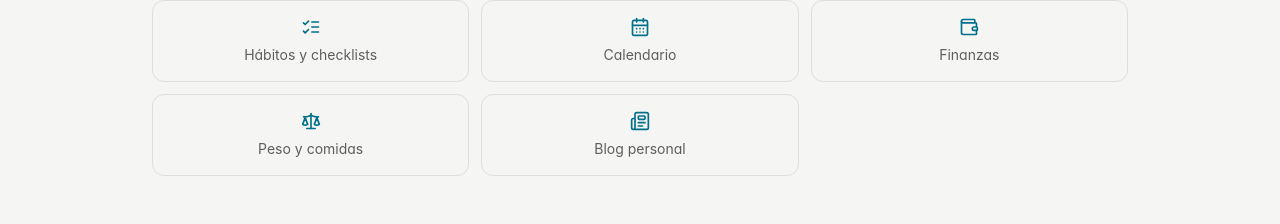
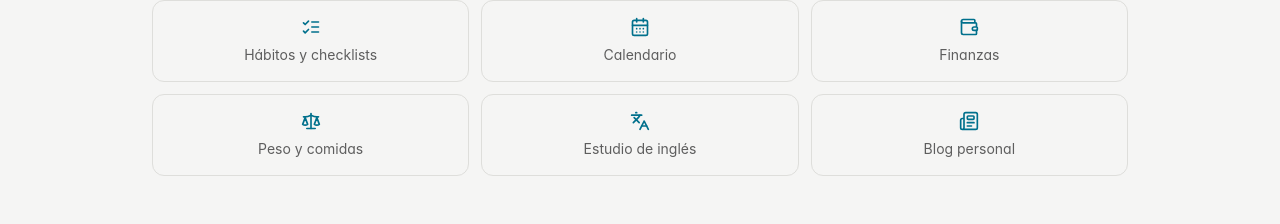
Before and after one commit to dario10101/ulm-web, a Vue app: page /blog in a window 1280 px wide. Shown: the part 359-583 px from the top of the page. Built offline with nearby package versions, Linux system fonts and the light colour scheme; no server answers.

Commit message:
English module in welcome dashboard

```diff
--- a/src/views/public/BlogLandingPage.vue
+++ b/src/views/public/BlogLandingPage.vue
@@ -1,5 +1,5 @@
 <script setup lang="ts">
-import { CalendarDays, ListChecks, Newspaper, Scale, Wallet } from '@lucide/vue'
+import { CalendarDays, Languages, ListChecks, Newspaper, Scale, Wallet } from '@lucide/vue'
 
 // Borrador: descripcion de la app para quien entra a /blog sin un usuario.
 // Texto quemado, igual que el resto del sitio por ahora.
@@ -8,6 +8,7 @@ const modules = [
   { label: 'Calendario', icon: CalendarDays },
   { label: 'Finanzas', icon: Wallet },
   { label: 'Peso y comidas', icon: Scale },
+  { label: 'Estudio de inglés', icon: Languages },
   { label: 'Blog personal', icon: Newspaper },
 ]
 </script>
```
